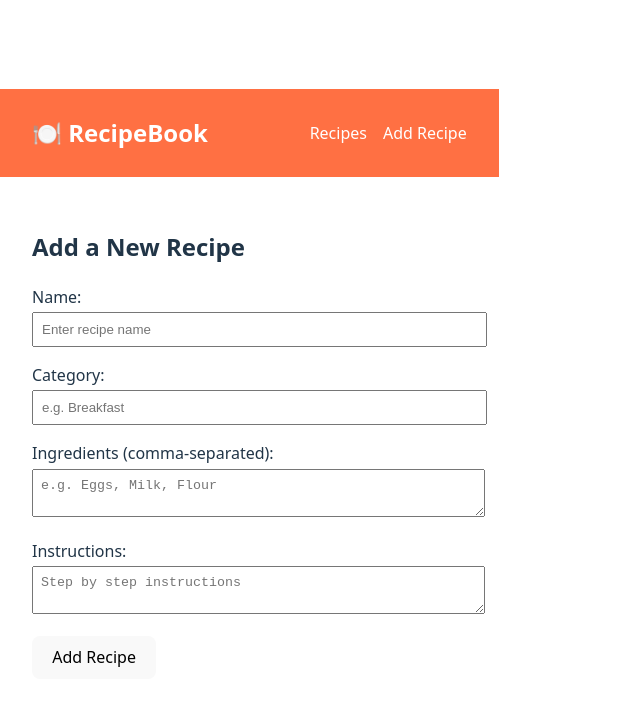
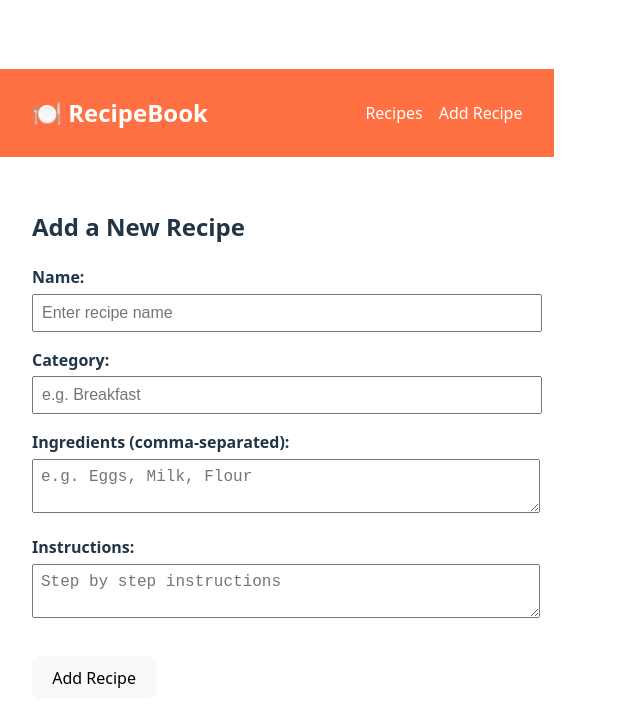
Before and after one commit to AdityaVikramSingh19/recipe-book, a React (Vite) app: page /add in a window 1280 px wide. Shown: the top 722 px of the page, without its empty margins (0-640 px from the left). Built offline with nearby package versions, Linux system fonts and the light colour scheme; no server answers.

Commit message:
Deleted a file created by mistake

```diff
--- a/src/App.js
+++ /dev/null
@@ -1,22 +0,0 @@
-import { BrowserRouter as Router, Routes, Route } from 'react-router-dom';
-import Home from './pages/Home';
-import Recipes from './pages/Recipes.jsx';
-import RecipeDetails from './pages/RecipeDetails';
-import AddRecipe from './pages/AddRecipe';
-import Navbar from './components/Navbar';
-
-function App() {
-  return (
-    <Router>
-      <Navbar />
-      <Routes>
-        <Route path="/" element={<Home />} />
-        <Route path="/recipes" element={<Recipes />} />
-        <Route path="/recipes/:id" element={<RecipeDetails />} />
-        <Route path="/add" element={<AddRecipe />} />
-      </Routes>
-    </Router>
-  );
-}
-
-export default App;
--- a/src/pages/AddRecipe.css
+++ b/src/pages/AddRecipe.css
@@ -4,16 +4,25 @@
     margin: auto;
   }
 
-  form label {
+  .add-recipe-form label {
     display: block;
     margin-bottom: 1rem;
+    font-weight: bold;
   }
 
   input,
   textarea {
     width: 100%;
     padding: 0.5rem;
-    margin-top: 0.2rem;
+    margin-top: 0.3rem;
+    font-size: 1rem;
+  }
+
+  button {
+    margin-top: 1rem;
+    padding: 0.6rem 1.2rem;
+    font-size: 1rem;
+    cursor: pointer;
   }
 
   .error {
```
